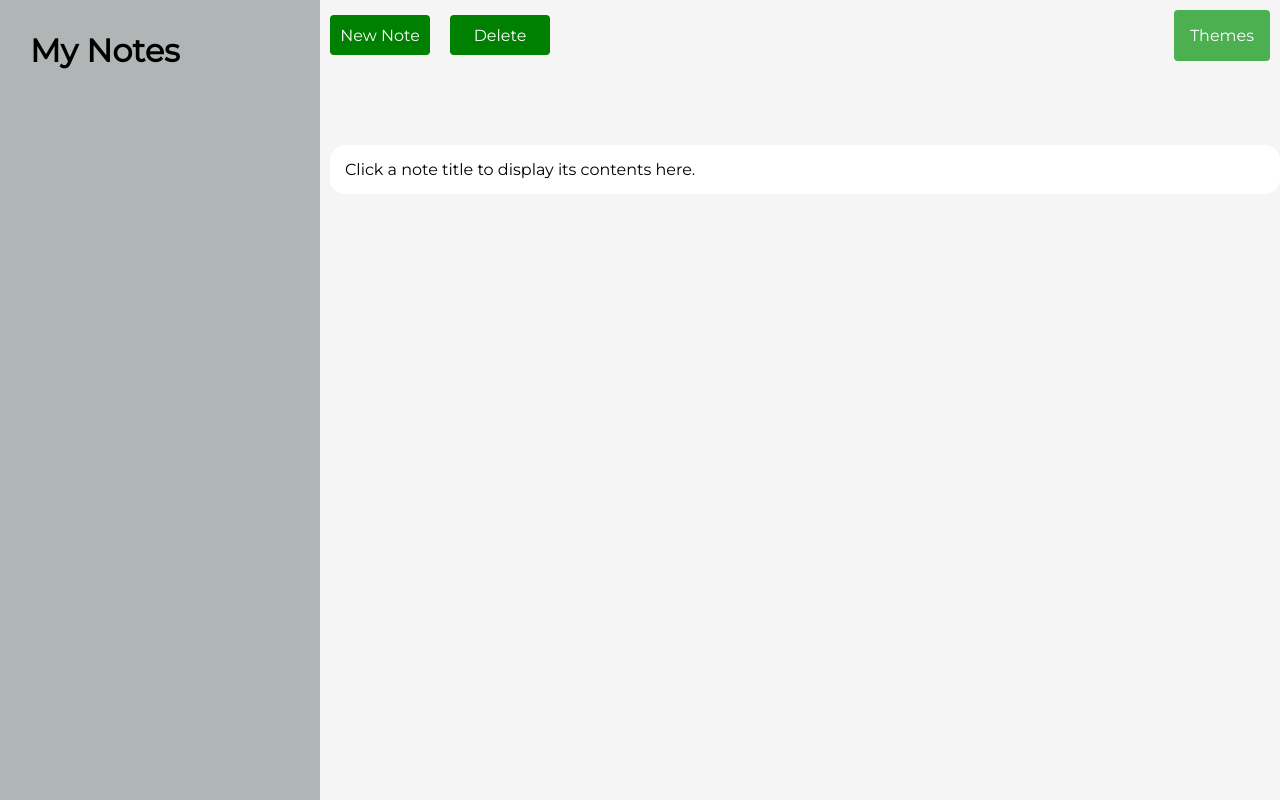
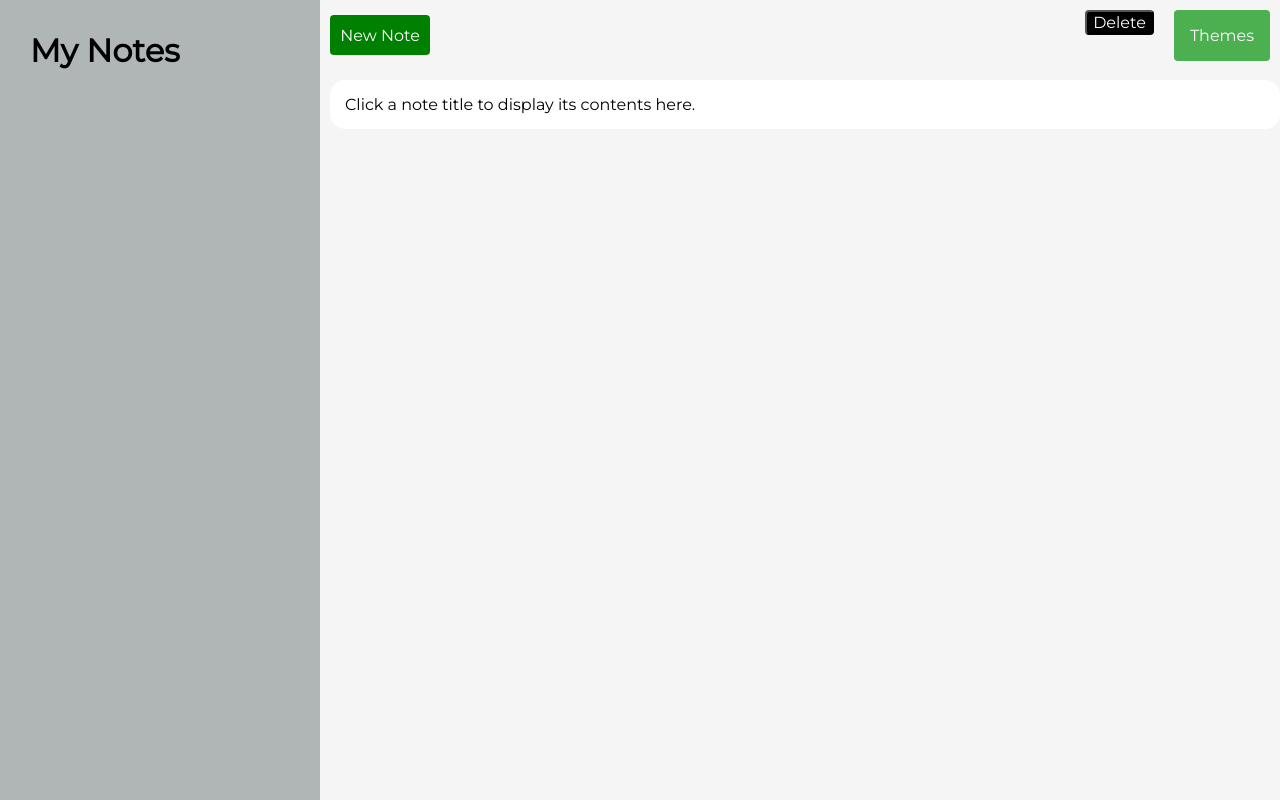
Before and after one commit to Simple-Simps/simp_note, a website: page public/index.html in a window 1280 px wide. Drawn offline with Linux system fonts and the light colour scheme; no server answers.

Commit message:
dltBtn-css
dltBtn-css

```diff
--- a/public/css/style.css
+++ b/public/css/style.css
@@ -70,19 +70,15 @@ button {
   background-color: #3e8e41;
   }
 
-#dltBtn {
-  float: center;
-  background-color: green;
+#dltBtn{
+  background-color: black;
   color: white;
-  border: green;
-  width: 100px;
-  height: 40px;
-  margin-top: 15px;
+  float: right;
 }
 
-#dltBtn:hover {
-  background-color: #3e8e41;
- }
+#dltBtn:hover{
+  background-color: red;
+}
 
 /* #themeBtn {
     float: right;
```
